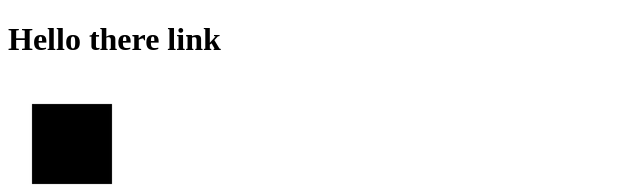
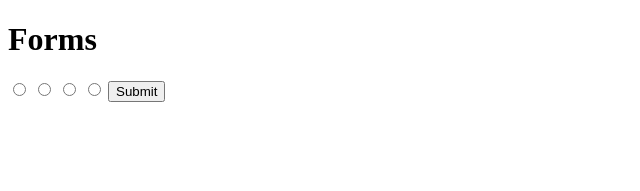
Before and after one commit to LogicFan/LearnHTML, a plain HTML site: page index.html in a window 1280 px wide. Shown: the whole page, without its empty margins (0-640 px from the left). Drawn offline with Linux system fonts and the light colour scheme.

Commit message:
pause at 1:04:25

```diff
--- a/index.html
+++ b/index.html
@@ -11,9 +11,23 @@
         <!-- add compatibility to mobile devices -->
     </head>
     <body>
-        <h1>Hello there link</h1>
-        <a target="_blank" href="https://www.youtube.com/">
-            <img src="/img/icon.ico">
-        </a>
+        <h1>Forms</h1>
+        <form>
+            <!-- <label for="user">Username</label>
+            <input maxlength="8" minlength="2" placeholder="at least 2 chars" name="user" type="text" id="user" required>
+            <label>Email</label>
+            <input name="email" type="email">
+            <select name="product" id="product">
+                <option value="macbook">MacBook</option>
+                <option value="iphone">iPhone</option>
+            </select>
+            <textarea name="message" id="message" cols="30" rows="10"></textarea>
+            <button type="submit">Submit</button> -->
+            <input type="radio" name="products" value="macbook">
+            <input type="radio" name="products" value="iphone">
+            <input type="radio" name="products" value="amazon">
+            <input type="radio" name="products" value="cook boy">
+            <button type="submit">Submit</button>
+        </form>
     </body>
 </html>
```
Also changed, not shown: 1 other file.
